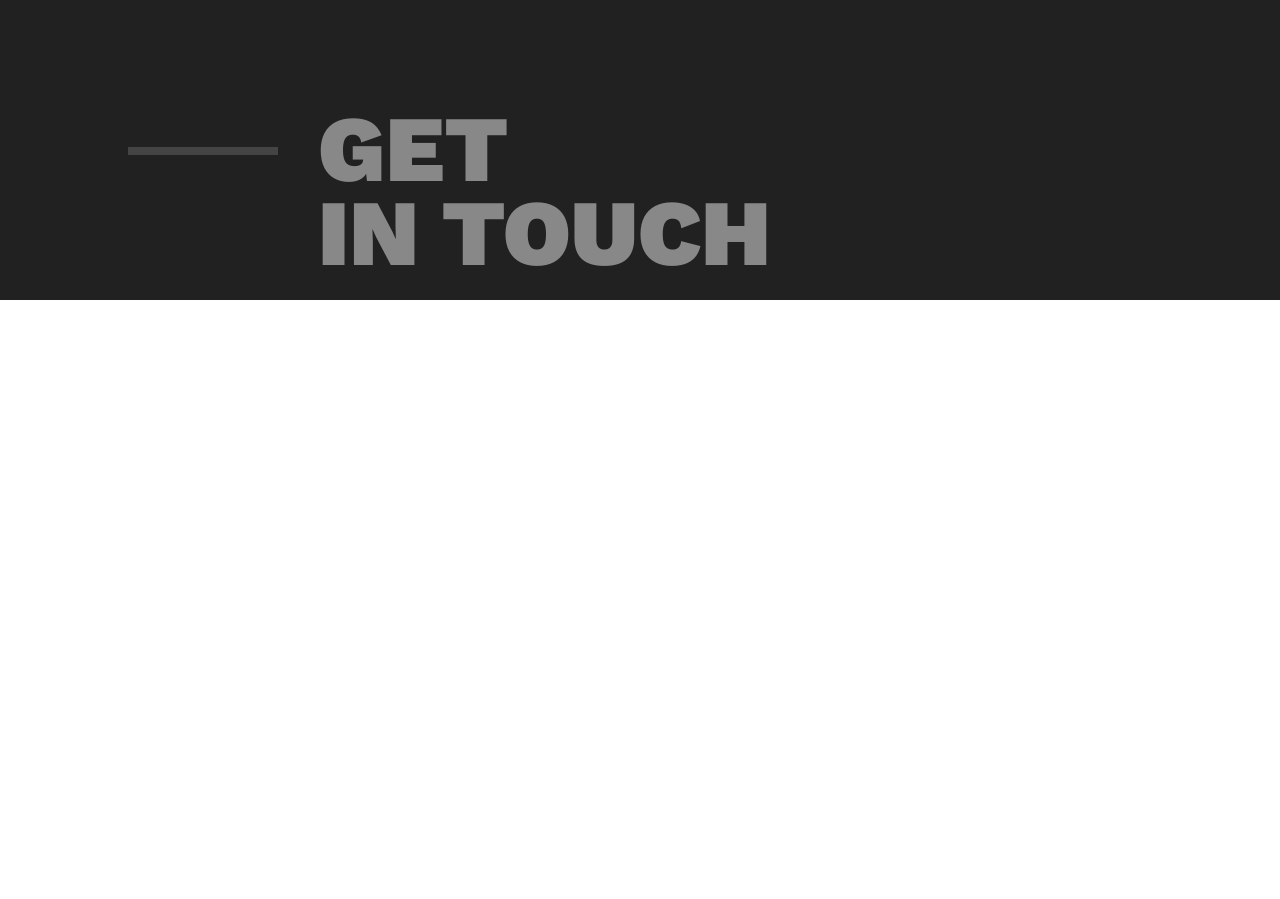
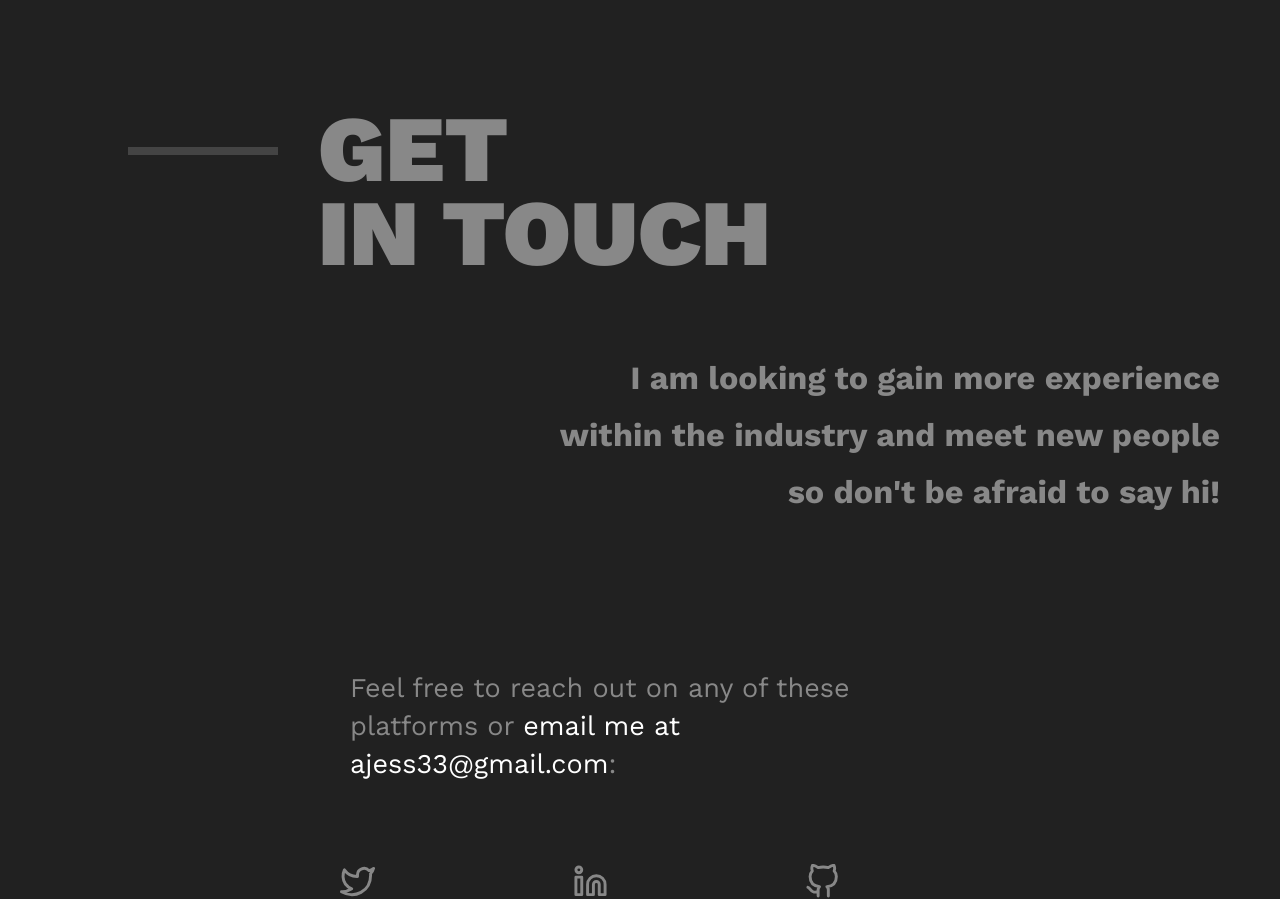
Before and after one commit to ajess33/My-Portfolio, a Gatsby site: page / in a window 1280 px wide. Shown: the part 4905-5804 px from the top of the page. Before the commit the page ends 5205 px from the top, so only its background shows below. Built offline with nearby package versions, Linux system fonts and the light colour scheme; Gatsby itself is replaced by a stand-in of ours.

Commit message:
changed portfolio h4

```diff
--- a/src/components/contact.js
+++ b/src/components/contact.js
@@ -2,15 +2,33 @@ import React from 'react'
 import { Link } from 'gatsby'
 import styled from 'styled-components'
 import '../css/globals.css'
+import '../css/contact.css'
+import { FiGithub, FiTwitter, FiLinkedin } from 'react-icons/fi'
 
 const Contact = () => (
   <div name="contact">
     <div className="heading--wrapper">
       <div className="line-decoration" />
-
       <h1 className="section--title">
         GET <br /> IN TOUCH
       </h1>
+    </div>
+    <div className="page--wrapper">
+      <p className="desc-main">
+        I am looking to gain more experience within the industry and meet new
+        people so don't be afraid to say hi!
+      </p>
+      <div className="contact--wrapper">
+        <p className="contact--desc">
+          Feel free to reach out on any of these platforms or{' '}
+          <span className="contact--email">email me at ajess33@gmail.com</span>:
+        </p>
+        <div className="icon-wrapper">
+          <FiTwitter size={35} className="contact--icons" />
+          <FiLinkedin size={35} className="contact--icons" />
+          <FiGithub size={35} className="contact--icons" />
+        </div>
+      </div>
     </div>
   </div>
 )
--- a/src/components/portfolio.js
+++ b/src/components/portfolio.js
@@ -33,7 +33,7 @@ const Portfolio = () => (
 
 const ProjIpsum = () => (
   <div className="project">
-    <h4>DUNDER-MIFFLINIPSUM</h4>
+    <h4 className="project--title">DUNDER-MIFFLINIPSUM</h4>
     <div className="project--flex">
       <img src={DunderScreenshot} alt="Dunder-MifflinIpsum screenshot" />
       <div>
@@ -59,7 +59,7 @@ const ProjIpsum = () => (
 
 const ProjAcg = () => (
   <div className="project">
-    <h4>A CLEAN GETAWAY WEBSITE</h4>
+    <h4 className="project--title">A CLEAN GETAWAY WEBSITE</h4>
     <div className="project--flex">
       <img src={AcgScreenshot} alt="A Clean Getaway website screenshot" />
       <div>
@@ -82,7 +82,7 @@ const ProjAcg = () => (
 
 const ProjPomo = () => (
   <div className="project">
-    <h4>POMODORO CLOCK</h4>
+    <h4 className="project--title">POMODORO CLOCK</h4>
     <div className="project--flex">
       <img src={PomoScreenshot} alt="Pomodoro clock screenshot" />
       <div>
--- /dev/null
+++ b/src/css/contact.css
@@ -0,0 +1,23 @@
+.contact--wrapper {
+  max-width: 1000px;
+  margin: 150px auto 0 auto;
+  max-width: 600px;
+  color: #888;
+  /* margin: 100px 0 0 100px; */
+}
+
+.contact--desc {
+  max-width: 600px;
+  font-size: 1.5rem;
+}
+
+.icon-wrapper {
+  margin-top: 80px;
+  display: flex;
+  justify-content: space-between;
+  width: 500px;
+}
+
+.contact--email {
+  color: #fff;
+}
--- a/src/css/portfolio.css
+++ b/src/css/portfolio.css
@@ -15,7 +15,14 @@
   border-bottom: 1px solid #888;
 }
 
-h4 {
+/* h4 {
+  color: #888;
+  font-size: 2rem;
+  padding-bottom: 20px;
+  letter-spacing: 1.3px;
+} */
+
+.project--title {
   color: #888;
   font-size: 2rem;
   padding-bottom: 20px;
```
